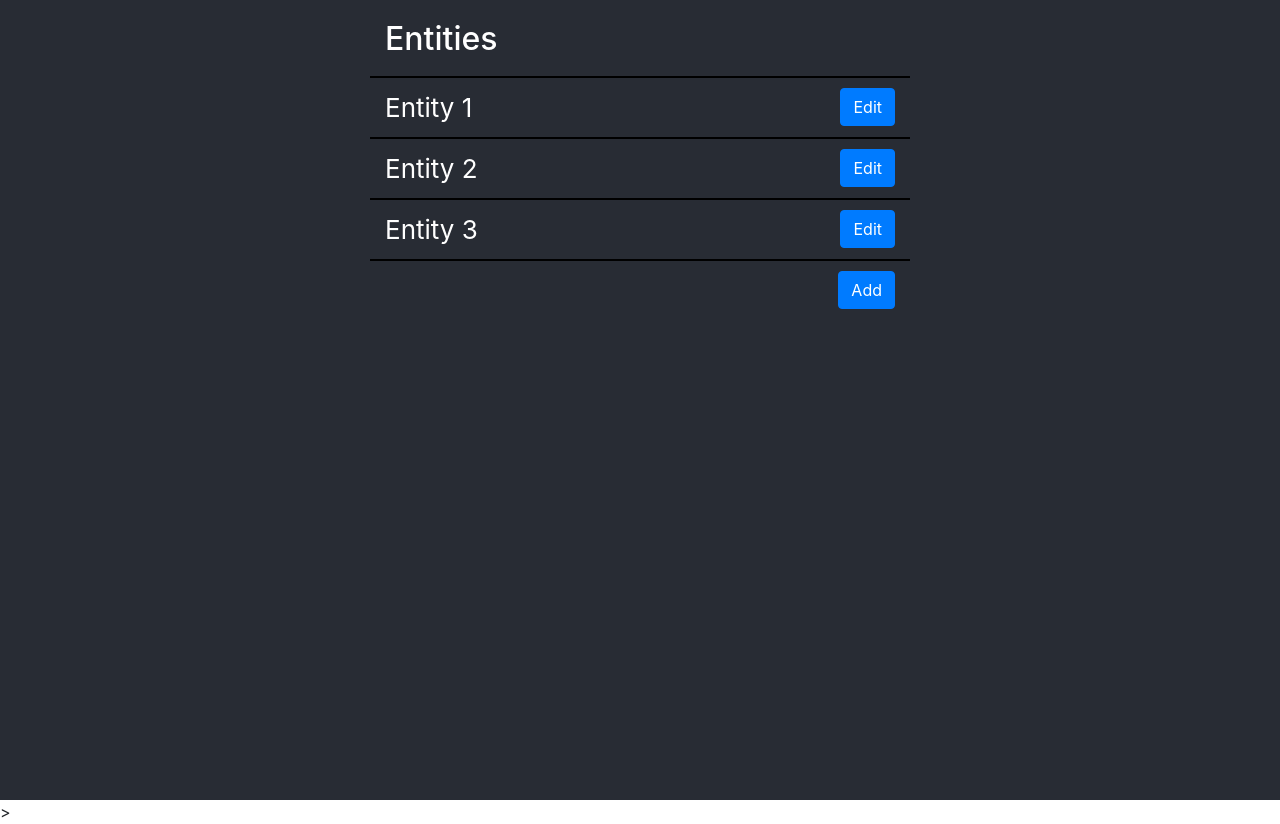
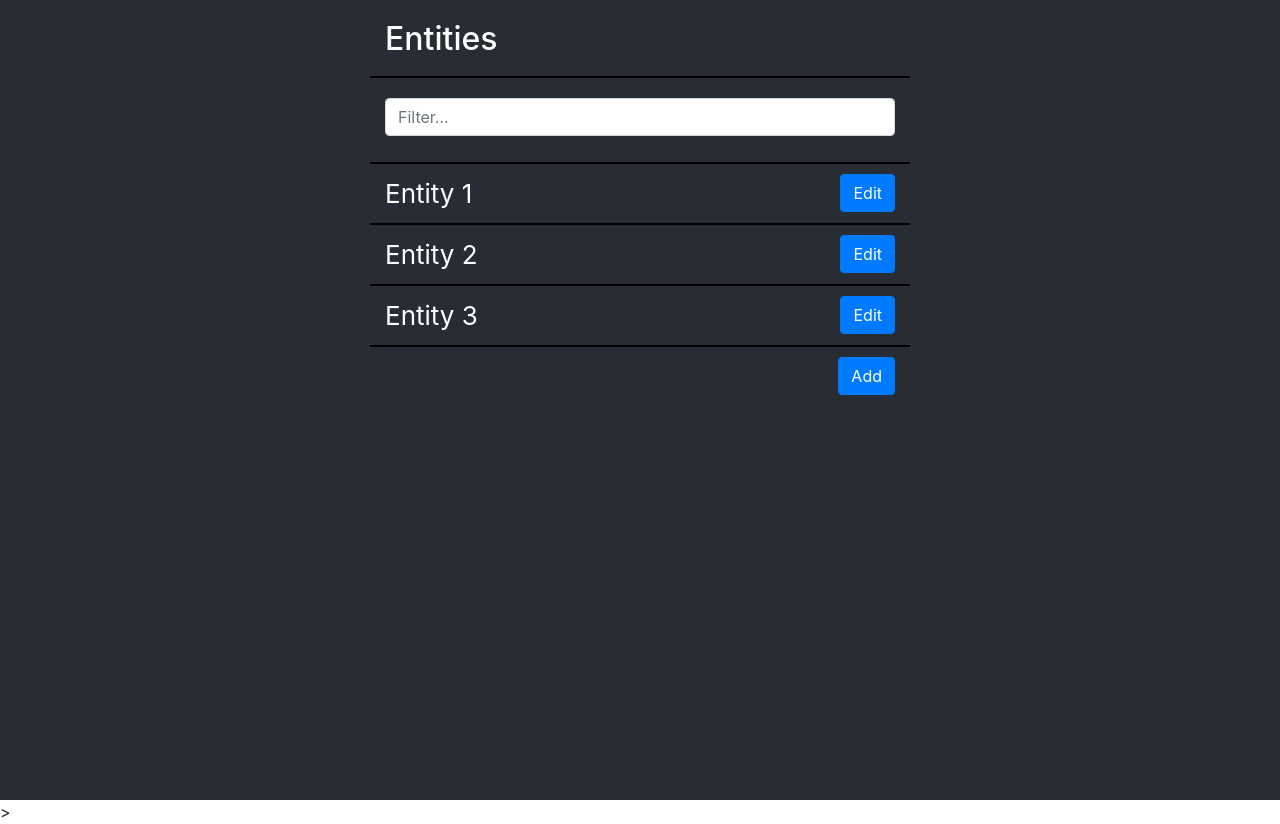
Before and after one commit to guspedroso/restful-list, a React (Create React App) app: page / in a window 1280 px wide. Built offline with nearby package versions, Linux system fonts and the light colour scheme.

Commit message:
first pass on filtering on name. Need to set which value we want to filter on.. maybe multiple.. also we can pass in a prop into filter and make sure that the filter box is specific to the entity, using a value from within the constants and then checking for that specific entity in mapStateToProps

```diff
--- /dev/null
+++ b/src/components/Filter/Filter.js
@@ -0,0 +1,56 @@
+import React, { Component } from 'react';
+import PropTypes from 'prop-types';
+import { connect } from 'react-redux';
+import { Form } from 'react-bootstrap';
+import { actions } from './actions';
+
+class Filter extends Component {
+    handleChange = (event) => {
+        const { value } = event.target;
+        const { set } = this.props;
+
+        set(value);
+    }
+
+    render() {
+        const { filterValue, placeholder } = this.props;
+
+        return (
+            <Form.Group>
+                <Form.Control
+                    type='text'
+                    placeholder={placeholder}
+                    name={filterValue}
+                    onChange={this.handleChange}
+                />
+            </Form.Group>
+        );
+    }
+}
+
+Filter.propTypes = {
+    filterValue: PropTypes.string.isRequired,
+    placeholder: PropTypes.string.isRequired
+};
+
+Filter.defaultProps = {
+    filterValue: '',
+    placeholder: 'Filter...'
+};
+
+const mapStateToProps = (state, ownProps) => {
+    const { filter } = state;
+    const { filterValue } = filter;
+
+    return {
+        filterValue
+    }
+};
+
+const mapDispatchToProps = dispatch => {
+    return {
+        set: (filterValue) => dispatch(actions.set(filterValue))
+    }
+};
+
+export default connect(mapStateToProps, mapDispatchToProps)(Filter);
--- /dev/null
+++ b/src/components/Filter/actions.js
@@ -0,0 +1,9 @@
+import { constants } from './constants';
+
+const set = (filterValue) => dispatch => {
+    dispatch({ type: constants.SET, filterValue });
+};
+
+export const actions = {
+    set
+};
--- /dev/null
+++ b/src/components/Filter/constants.js
@@ -0,0 +1,3 @@
+export const constants = {
+    SET: `FILTER_SET`
+};
--- /dev/null
+++ b/src/components/Filter/reducer.js
@@ -0,0 +1,12 @@
+import { constants } from './constants';
+
+export const filter = (state={}, action) => {
+    switch (action.type) {
+        case constants.SET:
+            return {
+                filterValue: action.filterValue
+            }
+        default:
+            return state
+    }
+};
--- a/src/components/List/List.js
+++ b/src/components/List/List.js
@@ -3,6 +3,7 @@ import PropTypes from 'prop-types';
 import { Container, Row, Col, Modal } from 'react-bootstrap';
 import Item from '../Item/Item';
 import Input from '../Input/Input';
+import Filter from '../Filter/Filter';
 import Action from '../Action/Action';
 import './List.css';
 
@@ -89,13 +90,19 @@ class List extends Component {
                             <h2>{listTitle}</h2>
                         </Col>
                     </Row>
+                    <Row>
+                        <Col className='list-row top'>
+                            <Filter/>
+                        </Col>
+                    </Row>
                     { !!error || !!requesting ?
                     <Row>
                         <Col className={`list-row${!!error && ' error'}`}>
                             {!!error ? error : !!requesting ? 'Loading...' : listTitle}
                         </Col>
                     </Row> :
-                    !!list && list.map(item =>
+                    !!list && list
+                    .map(item =>
                         <Row key={item.id}>
                             <Col className="list-row">
                                 <Item
--- a/src/reducer.js
+++ b/src/reducer.js
@@ -1,6 +1,8 @@
 import { combineReducers } from 'redux';
 import { entities } from './resources/Entity/reducer';
+import { filter } from './components/Filter/reducer';
 
 export default combineReducers({
-    entities
+    entities,
+    filter
 });
--- a/src/resources/Entity/EntityList.js
+++ b/src/resources/Entity/EntityList.js
@@ -36,7 +36,14 @@ class Entity extends Component {
 }
 
 const mapStateToProps = (state, ownProps) => {
-    const { entities } = state;
+    let { entities, filter } = state;
+    let { filterValue } = filter;
+    let { list } = entities;
+
+    entities = {
+        ...entities,
+        list: !!list ? list.filter(item => item.name.toLowerCase().includes(!!filterValue ? filterValue : '')) : []
+    }
 
     return {
         entities
```
